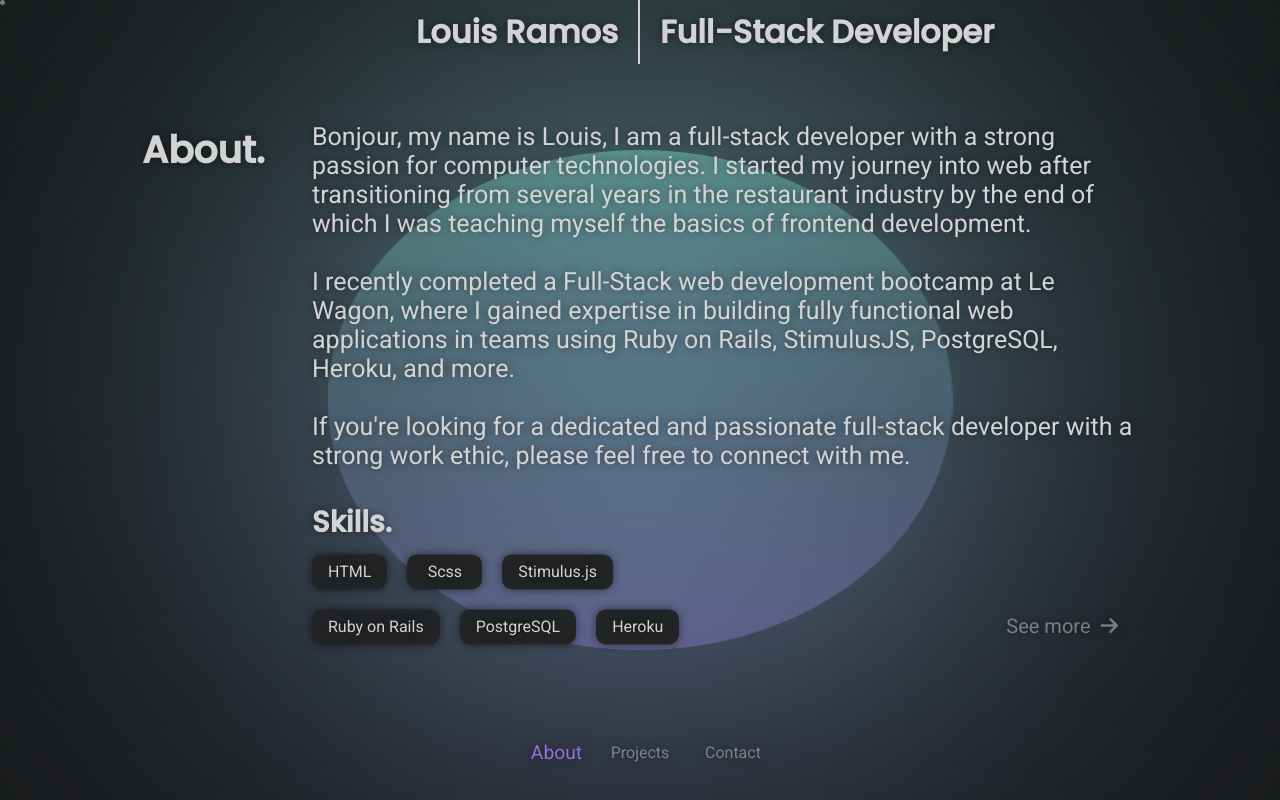
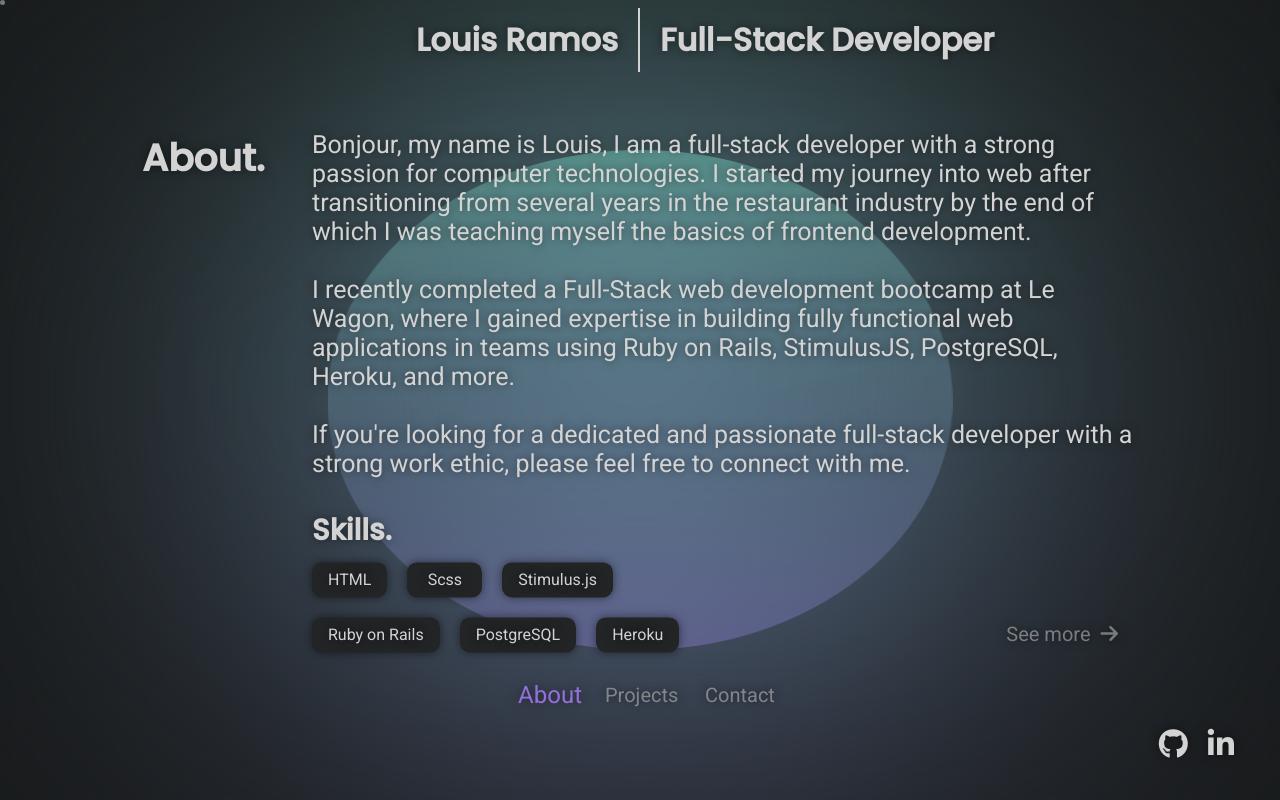
Before and after one commit to wJoenn/portfolio, a website built with Parcel: page index.html in a window 1280 px wide. Built offline with nearby package versions, Linux system fonts and the light colour scheme; what @hotwired/stimulus would draw is missing.

Commit message:
Added external links to footer and updated nav click event

```diff
--- a/index.html
+++ b/index.html
@@ -64,10 +64,15 @@
       </main>
 
       <footer>
-        <nav>
-          <a href="#about" class="active" data-navigation-target="link">About</a>
-          <a href="#projects" data-navigation-target="link">Projects</a>
-          <a href="#contact" data-navigation-target="link">Contact</a>
+        <nav id="internal">
+          <a data-target="about" data-navigation-target="link" data-action="click->navigation#handleClick" class="active">About</a>
+          <a data-target="projects" data-navigation-target="link" data-action="click->navigation#handleClick">Projects</a>
+          <a data-target="contact" data-navigation-target="link" data-action="click->navigation#handleClick">Contact</a>
+        </nav>
+
+        <nav id="external">
+          <a href="https://github.com/wJoenn" target="_blank"><i class="fa-brands fa-github"></i></a>
+          <a href="https://www.linkedin.com/in/louisramosdev/" target="_blank"><i class="fa-brands fa-linkedin-in"></i></a>
         </nav>
       </footer>
     </div>
--- a/javascript/controllers/navigation_controller.js
+++ b/javascript/controllers/navigation_controller.js
@@ -3,6 +3,12 @@ import { Controller } from "@hotwired/stimulus"
 // Connects to data-controller="navigation"
 export default class extends Controller {
   static targets = ["link", "section"]
+
+  handleClick(event) {
+    event.preventDefault()
+    const targetId = event.target.dataset.target
+    this.sectionTargets.find(s => s.id === targetId).scrollIntoView()
+  }
 
   handleScroll() {
     const coords = this.sectionTargets.map(s => Math.abs(s.getBoundingClientRect().x))
--- a/stylesheets/components/_footer.scss
+++ b/stylesheets/components/_footer.scss
@@ -6,15 +6,31 @@ footer {
   position: fixed;
   width: 100%;
 
-  nav {
+  #external {
+    display: flex;
+    font-size: 30px;
+    gap: 20px;
+    justify-content: flex-end;
+    margin: 20px 30px 0;
+
+    a {
+      transition: transform 0.3s ease;
+
+      &:hover {
+      transform: scale(1.2);
+      }
+    }
+  }
+
+  #internal {
     display: flex;
     margin: 0 auto;
     width: max-content;
 
     a {
       color: $lightgrey50;
+      font-size: 20px;
       padding: 0 15px;
-      text-decoration: none;
       transition: all 0.3s ease;
       width: 100px;
 
--- a/stylesheets/components/_header.scss
+++ b/stylesheets/components/_header.scss
@@ -1,4 +1,6 @@
 header {
+  padding: $padding;
+
   h1 {
     display: grid;
     grid-template-columns: 1fr 1fr;
```
